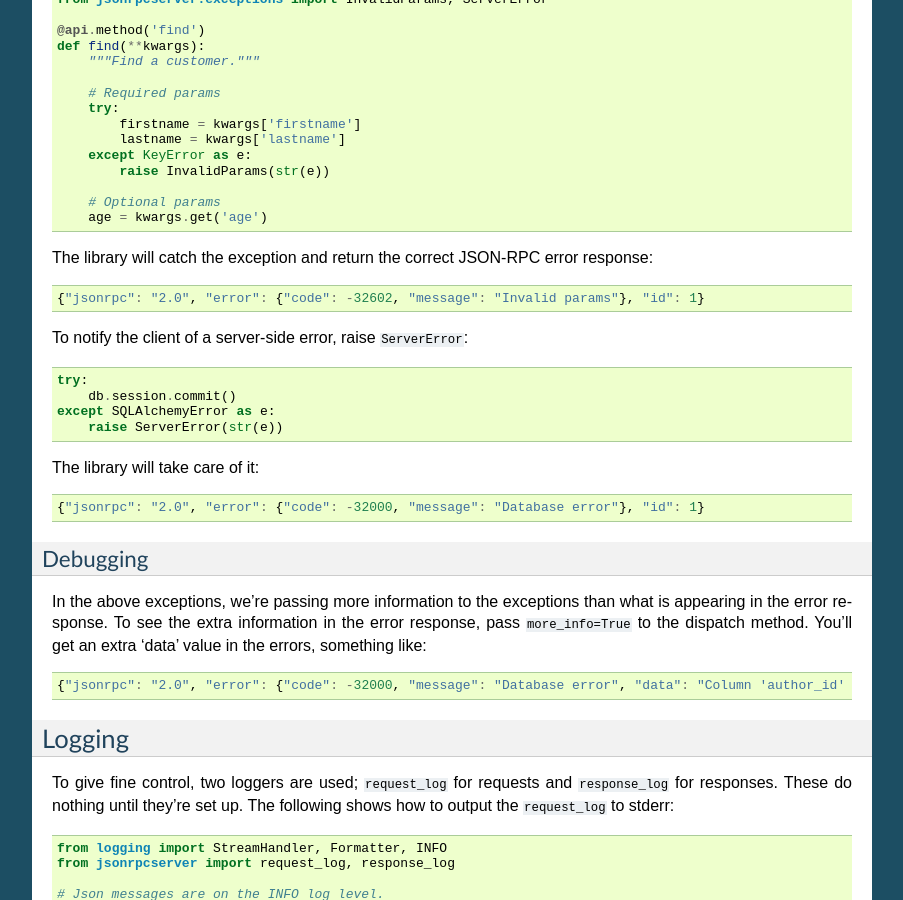
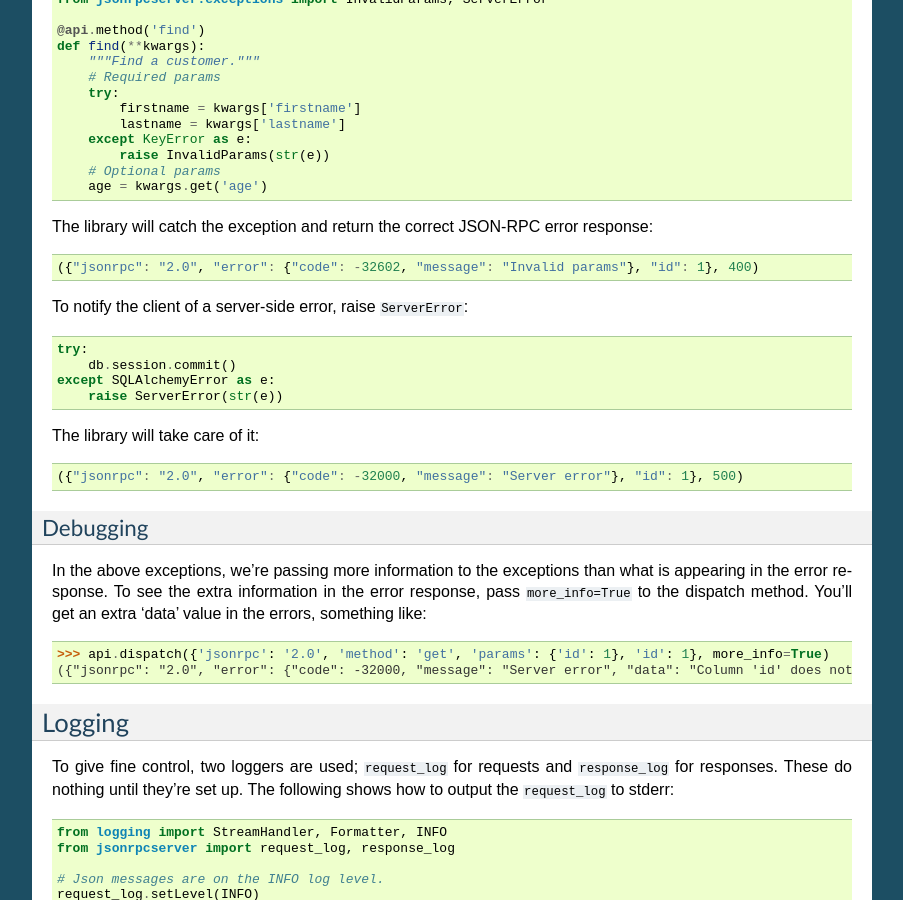
Before and after one commit to explodinglabs/jsonrpcserver, a Sphinx documentation site: the page built from doc/index.rst, in a window 1280 px wide and 900 px high, scrolled down 1031 px. Shown: the whole window, without its empty margins (198-1101 px from the left). Built offline with Sphinx 7.4.7, drawn with Linux system fonts in a browser that asks for light colours.

Commit message:
Updated documentation.

```diff
--- a/doc/index.rst
+++ b/doc/index.rst
@@ -60,14 +60,12 @@ When arguments to your methods are invalid, raise ``InvalidParams``::
     @api.method('find')
     def find(**kwargs):
         """Find a customer."""
-
         # Required params
         try:
             firstname = kwargs['firstname']
             lastname = kwargs['lastname']
         except KeyError as e:
             raise InvalidParams(str(e))
-
         # Optional params
         age = kwargs.get('age')
 
@@ -76,7 +74,7 @@ response:
 
 .. code-block:: javascript
 
-    {"jsonrpc": "2.0", "error": {"code": -32602, "message": "Invalid params"}, "id": 1}
+    ({"jsonrpc": "2.0", "error": {"code": -32602, "message": "Invalid params"}, "id": 1}, 400)
 
 To notify the client of a server-side error, raise ``ServerError``::
 
@@ -89,7 +87,7 @@ The library will take care of it:
 
 .. code-block:: javascript
 
-    {"jsonrpc": "2.0", "error": {"code": -32000, "message": "Database error"}, "id": 1}
+    ({"jsonrpc": "2.0", "error": {"code": -32000, "message": "Server error"}, "id": 1}, 500)
 
 Debugging
 ~~~~~~~~~
@@ -97,11 +95,10 @@ Debugging
 In the above exceptions, we're passing more information to the exceptions than
 what is appearing in the error response. To see the extra information in the
 error response, pass ``more_info=True`` to the dispatch method. You'll get an
-extra 'data' value in the errors, something like:
+extra 'data' value in the errors, something like::
 
-.. code-block:: javascript
-
-    {"jsonrpc": "2.0", "error": {"code": -32000, "message": "Database error", "data": "Column 'author_id' does not exist"}, "id": 1}
+    >>> api.dispatch({'jsonrpc': '2.0', 'method': 'get', 'params': {'id': 1}, 'id': 1}, more_info=True)
+    ({"jsonrpc": "2.0", "error": {"code": -32000, "message": "Server error", "data": "Column 'id' does not exist"}, "id": 1}, 500)
 
 Logging
 -------
```
Also changed, not shown: other parts of doc/index.rst (+2 -1 lines).
